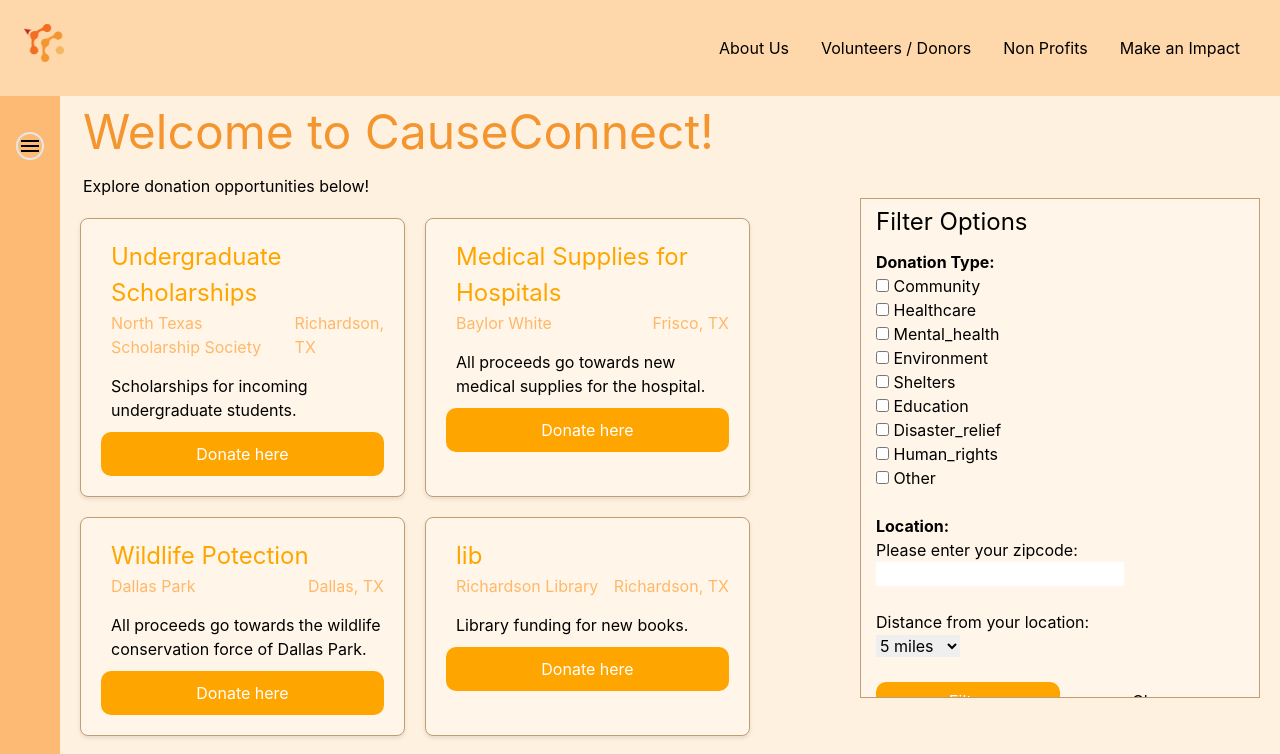
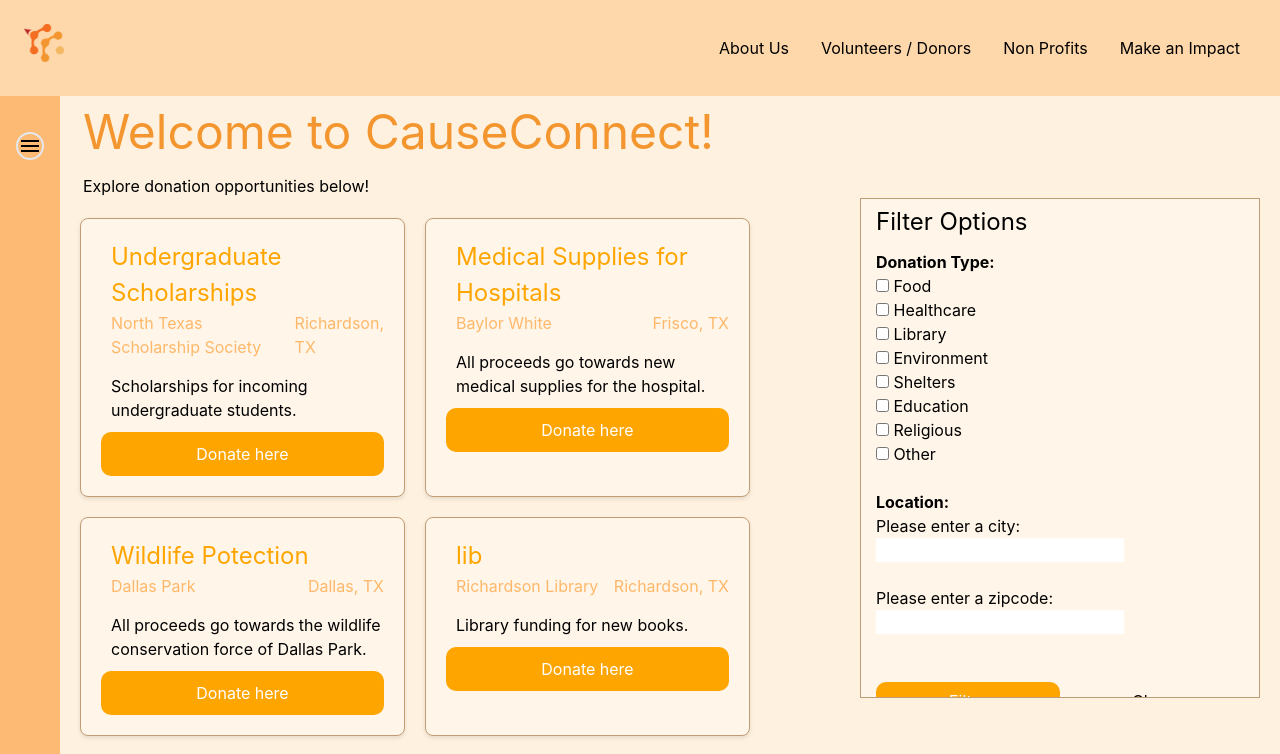
Before and after one commit to vvyn/CauseConnect, a React (Create React App) app in the folder cause-connect/client/: page /vd/donor in a window 1280 px wide. Shown: the top 754 px of the page. Built offline with nearby package versions, Linux system fonts and the light colour scheme.

Commit message:
update Donor.js with updated filters
only city and zipcode filters

```diff
--- a/cause-connect/client/src/pages/Volunteer-Donor/Donor.js
+++ b/cause-connect/client/src/pages/Volunteer-Donor/Donor.js
@@ -81,8 +81,8 @@ const donationOpportunities = [
 const FilterPanel = ({ onApplyFilter, onResetFilters }) => {
   // State for filter criteria
   const [donations, setDonations] = useState([]);
-  const [location, setLocation] = useState('');
-  const [distance, setDistance] = useState('');
+  const [city, setCity] = useState('');
+  const [zipcode, setZipcode] = useState('');
 
    // Handle donation checkbox change
    const handleDonationChange = (event) => {
@@ -96,18 +96,18 @@ const FilterPanel = ({ onApplyFilter, onResetFilters }) => {
 
   // Call onApplyFilter with the current state when the Filter button is clicked
   const handleFilterClick = () => {
-    onApplyFilter({ donations, location, distance });
+    onApplyFilter({ donations, city, zipcode });
   };
 
   const handleClearClick = () => {
     setDonations([]);
-    setLocation('');
-    setDistance('');
+    setCity('');
+    setZipcode('');
     onResetFilters();
   };
 
-  const donaTypes = ['community', 'healthcare', 'mental_health', 'environment', 'shelters',
-                      'education', 'disaster_relief', 'human_rights', 'other'];
+  const donaTypes = ['food', 'healthcare', 'library', 'environment', 'shelters', 'education',
+  'religious', 'other'];
 
   return (
     <div className="filter-panel">
@@ -130,20 +130,24 @@ const FilterPanel = ({ onApplyFilter, onResetFilters }) => {
           ))}
         </label><br></br>
 
-
         {/* Location filter */}
         <label><b>Location:</b><br></br></label>
           <label>
-          Please enter your zipcode: <input name="myInput" />
+            Please enter a city: <br></br>
+            <input
+                type="text"
+                value={city}
+                onChange={e => setCity(e.target.value)}/><br></br>
+          </label><br></br>
+          <label>
+            Please enter a zipcode: <br></br>
+              <input
+                type="text"
+                value={zipcode}
+                onChange={e => setZipcode(e.target.value)}/>
           </label><br></br><br></br>
-        <label htmlFor="distance">Distance from your location:</label><br></br>
-          <select id="distance" value={distance} onChange={e => setDistance(e.target.value)}>
-            <option value="5">5 miles</option>
-            <option value="10">10 miles</option>
-            <option value="15">15 miles</option>
-            <option value="20">20 miles</option>
-            <option value="50">50 miles</option>
-          </select>
+
+
       </div><br></br>
       <button className="filter-button" onClick={handleFilterClick}>Filter</button>
       <button className="clear-button" onClick={handleClearClick}>Clear</button>
```
